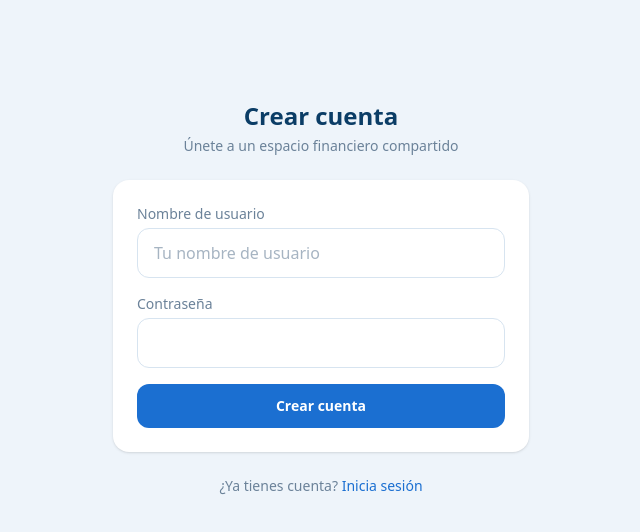
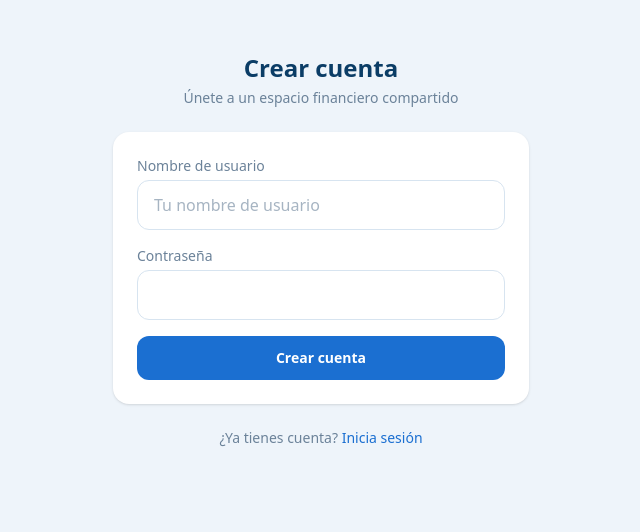
Before and after one commit to andrwdnc/not_problems_app, a Next.js app: page /signup in a window 1280 px wide. Shown: the part 102-634 px from the top of the page, without its empty margins (319-959 px from the left). Built offline with nearby package versions, Linux system fonts and the light colour scheme; no server answers; the database is empty.

Commit message:
fix: raise login and chooser content slightly above center

```diff
--- a/src/app/(auth)/layout.tsx
+++ b/src/app/(auth)/layout.tsx
@@ -3,12 +3,11 @@ export default function AuthLayout({
 }: Readonly<{
   children: React.ReactNode;
 }>) {
-  // Centrado robusto en el viewport real: grid + place-items-center sobre
-  // min-h-[100dvh] evita el desfase que daba `min-h-svh` + `py-8` en algunos
-  // navegadores móviles, donde el bloque quedaba por debajo del centro visible.
-  // `px-4` reserva los laterales; `max-w-md` limita el ancho de la columna.
+  // Centrado en el viewport real, ligeramente por encima del centro exacto
+  // (más padding inferior que superior) porque el bloque centrado al milímetro
+  // se percibe bajo en pantallas altas.
   return (
-    <div className="mx-auto grid min-h-[100dvh] w-full max-w-md place-items-center px-4">
+    <div className="mx-auto grid min-h-[100dvh] w-full max-w-md place-items-center px-4 pt-8 pb-32">
       <main className="w-full">{children}</main>
     </div>
   );
--- a/src/app/page.tsx
+++ b/src/app/page.tsx
@@ -37,7 +37,7 @@ export default async function ChooserPage() {
           <LogoutButton />
         </header>
 
-        <main className="flex min-h-[100dvh] flex-col items-center justify-center gap-4 pt-14">
+        <main className="flex min-h-[100dvh] flex-col items-center justify-center gap-4 pt-14 pb-32">
           <div className="mb-2 w-full text-center">
             <h1 className="text-2xl font-bold text-brand-navy">{app.nombre}</h1>
             <p className="mt-1 text-sm text-brand-muted">{chooser.subtitulo}</p>
```
